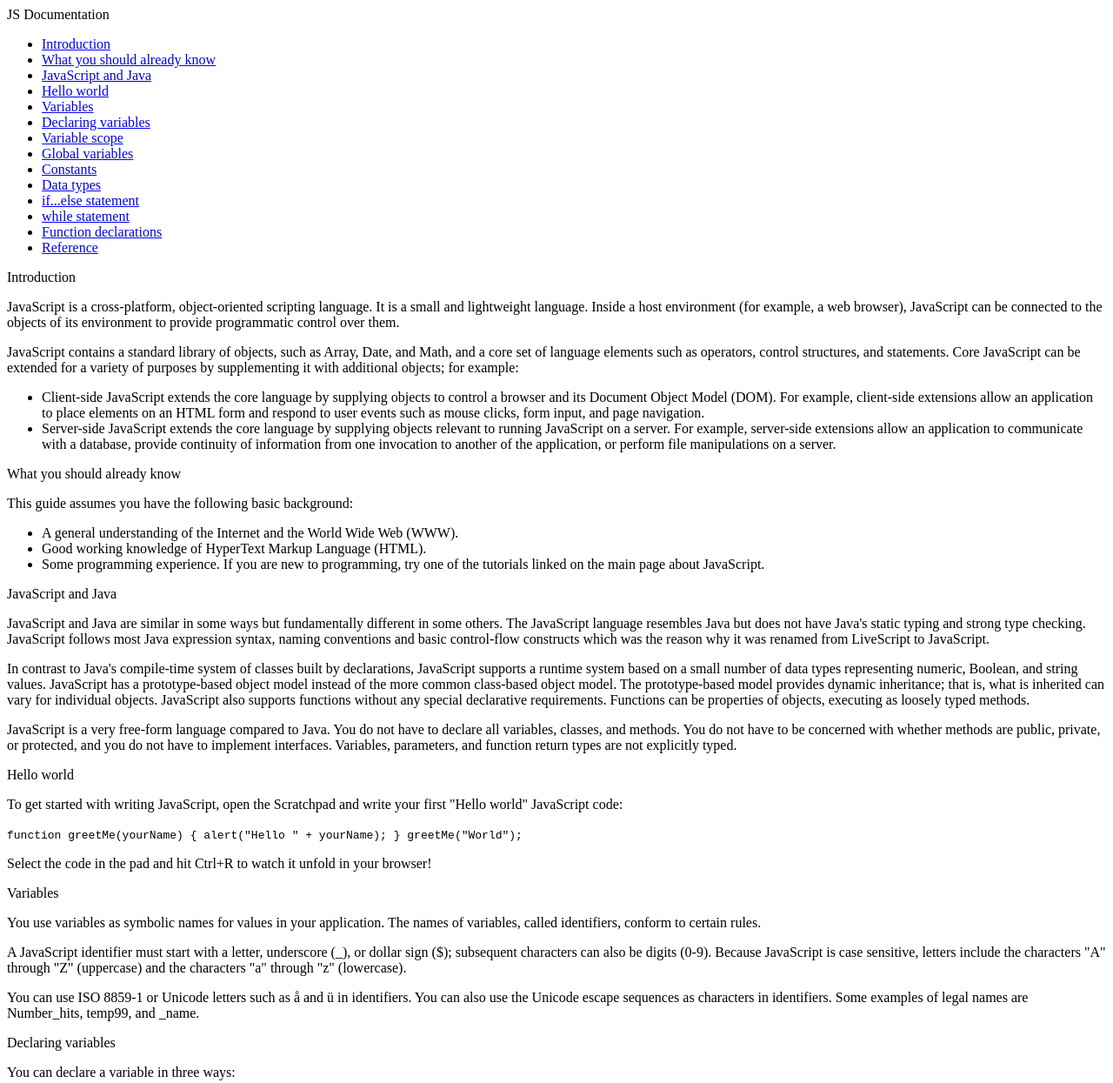
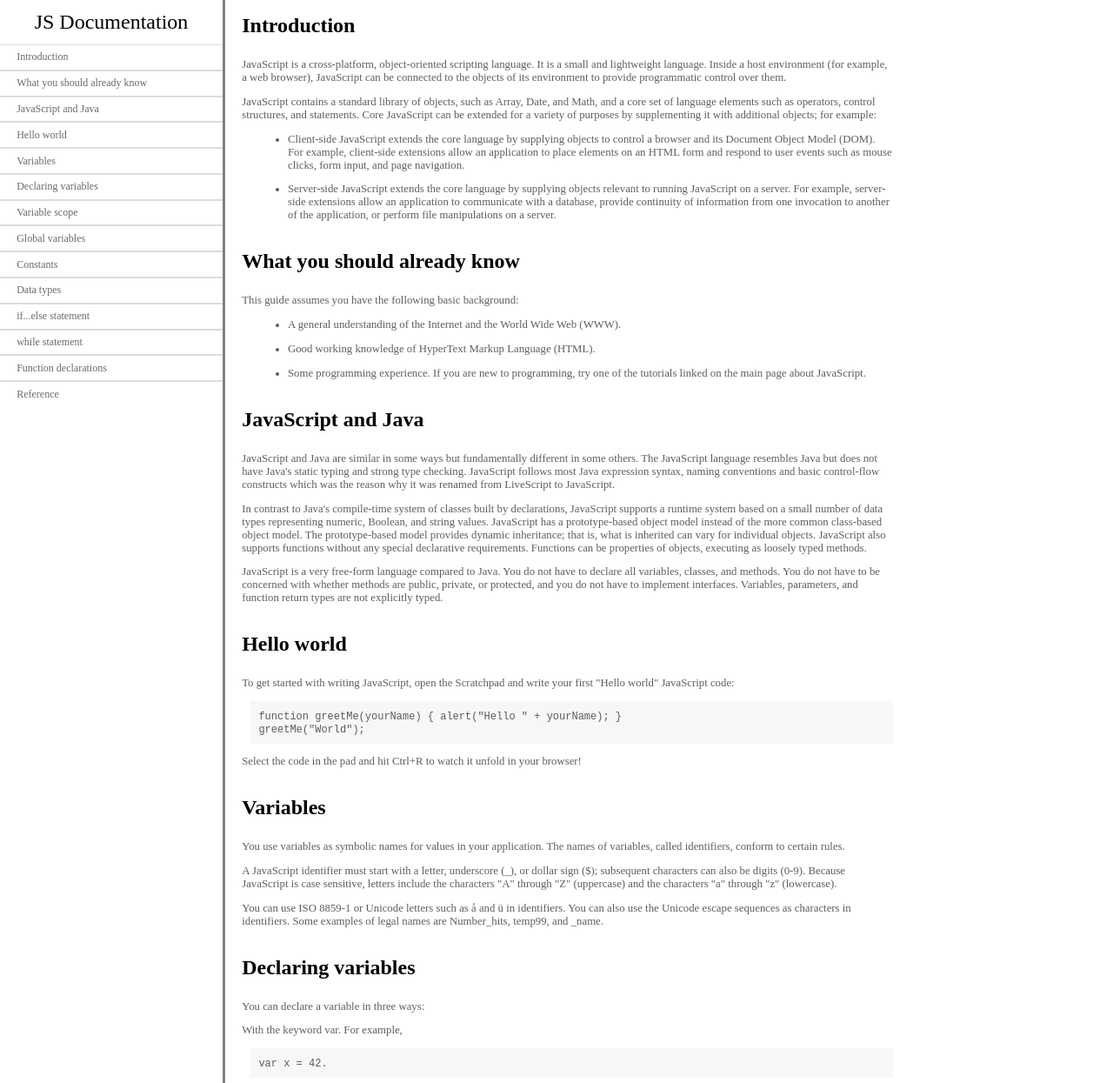
Before and after one commit to RohitLobo/traningRepo, a plain HTML site: page user_story_4/index.html in a window 1280 px wide. Shown: the top 1245 px of the page at 87% size. Drawn offline with Linux system fonts and the light colour scheme.

Commit message:
CSS+mobile_view+desktop_view

```diff
--- a/user_story_4/css/style.css
+++ b/user_story_4/css/style.css
@@ -0,0 +1,147 @@
+body{
+font-size: 0.80rem;
+margin:0;
+background-color: #FFFFFF;
+color:rgba(12, 12, 12, 0.664);
+}
+
+
+
+
+/*Typography*/
+
+header{
+    font-size: 1.5rem;
+    font-weight: 400;
+}
+
+.code-block{
+    font-size: 0.75rem;
+    font-family: monospace;
+}
+
+
+
+
+
+/*Layout*/
+.document-menu-title{
+    padding:0.5em;
+    text-align: center;
+    color:black;
+}
+
+.container-flex{
+    max-width:2000px;
+    width:100%;
+    /* border:2px red solid; */
+}
+
+#main-doc{
+    width:90%;
+
+}
+
+@media (min-width:550px){
+    .container-flex{
+        display:flex;
+    }
+
+    .container-nav{
+        width:20%;
+        border-right:3px solid gray;
+    }
+    .container-main{
+        width:65%;
+    }
+}
+
+/*navigation */
+#navbar{
+    height:250px;
+    width:100%;
+    overflow: auto;
+}
+
+#navbar ul {
+    padding:0;
+    margin:0;
+    border:0.5px solid black;
+}
+#navbar li {
+    list-style: none;
+    border-bottom:0.25px  solid gainsboro;
+    border-top: 0.25px  solid gainsboro;
+    margin:0;
+    padding:0;
+    padding:0.5em 1.5em;
+    text-align: left;
+
+}
+
+#navbar li:last-child{
+    border-bottom:0;
+}
+
+#navbar li:first-child{
+    border-top: 0.5px  solid rgb(19, 17, 17);
+}
+
+#navbar a{
+    text-decoration:none;
+    color: rgb(105, 105, 105);
+    font-size: 0.75rem;
+    font-weight: 400;
+}
+
+#navbar a:hover,#navbar a:focus {
+    text-decoration:none;
+    color: rgb(23, 23, 218);
+}
+
+@media (min-width:550px){
+    #navbar{
+        overflow:visible;
+
+    }
+
+    #navbar ul {
+        border:0;
+    }
+    #navbar li:first-child{
+        border-top: 0.25px  solid gainsboro;
+
+    }
+
+
+}
+/*Main-section*/
+
+.main-section{
+    padding: 0.25em 1.5em ;
+    margin-top:1em;
+    width: 100%;
+ }
+
+ .main-doc-title{
+    font-weight: bolder;
+    color:black;
+    margin-bottom:1em;
+
+ }
+
+.main-section li{
+        margin:1em 0 0 1em;
+}
+
+.code-container{
+    background-color: #F7F7F7;
+    padding: 0.75em;
+    margin-left:0.75em;
+}
+
+.code-block{
+
+    text-align: center;
+
+}
--- a/user_story_4/index.html
+++ b/user_story_4/index.html
@@ -8,7 +8,8 @@
     </head>
 
     <body>
-        <div class='container'></div>
+        <div class="container-flex">
+            <div class='container-nav'>
                 <nav id='navbar'>
                     <header class='document-menu-title'>JS Documentation</header>
                     <ul>
@@ -29,7 +30,9 @@
                     </ul>
                 </nav>  <!--/navbar-->
 
+            </div> <!--/container-->
 
+            <div class='container-main  '>
 
                 <main id='main-doc'>
                     <section class='main-section'>
@@ -70,8 +73,10 @@
                     <section class='main-section' >
                         <header class='main-doc-title ' id='Hello_world' >Hello world</header>
                         <p>To get started with writing JavaScript, open the Scratchpad and write your first "Hello world" JavaScript code:</p>
-                    <code class='code-block'>function greetMe(yourName) { alert("Hello " + yourName); }
-                        greetMe("World");</code>
+                        <div class='code-container'>
+                            <code class='code-block'>function greetMe(yourName) { alert("Hello " + yourName); }<br>greetMe("World");</code>
+                        </div>
+
                         <p>Select the code in the pad and hit Ctrl+R to watch it unfold in your browser!</p>
                     </section>
 
@@ -88,13 +93,19 @@
                         <header class='main-doc-title' id='Declaring_variables'>Declaring variables</header>
                         <p>You can declare a variable in three ways:</p>
                         <p>With the keyword var. For example,</p>
+                        <div class='code-container'>
                             <code class='code-block'>var x = 42.</code>
+                        </div>
                         <p>This syntax can be used to declare both local and global variables.</p>
                         <p>By simply assigning it a value. For example,</p>
+                        <div class='code-container'>
                             <code class='code-block'>x = 42.</code>
+                        </div>
                         <p>This always declares a global variable. It generates a strict JavaScript warning. You shouldn't use this variant.</p>
                         <p>With the keyword let. For example,</p>
+                        <div class='code-container'>
                             <code class='code-block'>let y = 13.</code>
+                        </div>
                         <p>This syntax can be used to declare a block scope local variable. See Variable scope below.</p>
                     </section>
 
@@ -104,10 +115,14 @@
                             When you declare a variable within a function, it is called a local variable, because it is available only within that function.</p>
                         <p>JavaScript before ECMAScript 2015 does not have block statement scope; rather, a variable declared within a block is local to the function (or global scope) that the block resides within.
                             For example the following code will log 5, because the scope of x is the function (or global context) within which x is declared, not the block, which in this case is an if statement.</p>
+                        <div class='code-container'>
                             <code class='code-block'>if (true) { var x = 5; } console.log(x); // 5</code>
+                        </div>
                         <p>This behavior changes, when using the let declaration introduced in ECMAScript 2015.</p>
+                        <div class='code-container'>
                             <code class='code-block'>if (true) { let y = 5; } console.log(y); // ReferenceError: y is not<br>
                             defined</code>
+                        </div>
                     </section>
 
                     <section class='main-section' >
@@ -123,15 +138,21 @@
                         <p>You can create a read-only, named constant with the const keyword.
                             The syntax of a constant identifier is the same as for a variable identifier:
                             it must start with a letter, underscore or dollar sign and can contain alphabetic, numeric, or underscore characters.</p>
+                            <div class='code-container'>
                                 <code class='code-block'>const PI = 3.14;</code>
+                            </div>
                         <p>A constant cannot change value through assignment or be re-declared while the script is running. It has to be initialized to a value.</p>
                         <p>The scope rules for constants are the same as those for let block scope variables. If the const keyword is omitted, the identifier is assumed to represent a variable.</p>
                         <p>You cannot declare a constant with the same name as a function or variable in the same scope. For example:</p>
+                        <div class='code-container'>
                             <code class='code-block'>// THIS WILL CAUSE AN ERROR function f() {}; const f = 5; // THIS WILL<br>
                                 CAUSE AN ERROR ALSO function f() { const g = 5; var g; //statements<br>
                             }</code>
+                        </div>
                         <p>However, object attributes are not protected, so the following statement is executed without problems.</p>
+                        <div class='code-container'>
                             <code class='code-block'>const MY_OBJECT = {"key": "value"}; MY_OBJECT.key = "otherValue";</code>
+                        </div>
                     </section>
 
 
@@ -159,7 +180,9 @@
                         <header class='main-doc-title' id='if...else_statement'>if...else statement</header>
                         <p>Use the if statement to execute a statement if a logical condition is true.
                             Use the optional else clause to execute a statement if the condition is false. An if statement looks as follows:</p>
+                        <div class='code-container'>
                             <code class='code-block'>if (condition) { statement_1; } else { statement_2; }</code>
+                        </div>
                         <p>condition can be any expression that evaluates to true or false. See Boolean for an explanation of what evaluates to true and false.
                             If condition evaluates to true, statement_1 is executed; otherwise, statement_2 is executed. statement_1 and statement_2 can be any statement, including further nested if statements.</p>
                         <p>You may also compound the statements using else if to have multiple conditions tested in sequence, as follows:</p>
@@ -168,29 +191,39 @@
                         <p>In the case of multiple conditions only the first logical condition which evaluates to true will be executed.
                             To execute multiple statements, group them within a block statement ({ ... }) .
                             In general, it's good practice to always use block statements, especially when nesting if statements:</p>
+                        <div class='code-container'>
                             <code class='code-block'>if (condition) { statement_1_runs_if_condition_is_true;<br>
                             statement_2_runs_if_condition_is_true; } else {<br>
                             statement_3_runs_if_condition_is_false;<br>
                             statement_4_runs_if_condition_is_false; }</code>
+                        </div>
                         <p>It is advisable to not use simple assignments in a conditional expression, because the assignment can be confused with equality when glancing over the code.
                             For example, do not use the following code:</p>
+                        <div class='code-container'>
                             <code class='code-block'>if (x = y) { /* statements here */ }</code>
+                        </div>
                         <p>If you need to use an assignment in a conditional expression, a common practice is to put additional parentheses around the assignment. For example:</p>
+                        <div class='code-container'>
                             <code class='code-block'>if ((x = y)) { /* statements here */ }</code>
+                        </div>
                     </section>
 
 
                     <section class='main-section' >
                         <header class='main-doc-title' id='while_statement'>while statement</header>
                         <p>A while statement executes its statements as long as a specified condition evaluates to true. A while statement looks as follows:</p>
+                        <div class='code-container'>
                             <code class='code-block'>while (condition) statement</code>
+                        </div>
                         <p>If the condition becomes false, statement within the loop stops executing and control passes to the statement following the loop.</p>
                         <p>The condition test occurs before statement in the loop is executed. If the condition returns true, statement is executed and the condition is tested again.
                             If the condition returns false, execution stops and control is passed to the statement following while.</p>
                         <p>To execute multiple statements, use a block statement ({ ... }) to group those statements.</p>
                         <p>Example:</p>
                         <p>The following while loop iterates as long as n is less than three:</p>
+                        <div class='code-container'>
                             <code class='code-block'>var n = 0; var x = 0; while (n < 3) { n++; x += n; }</code>
+                        </div>
                         <p>With each iteration, the loop increments n and adds that value to x. Therefore, x and n take on the following values:</p>
                         <ul>
                             <li>After the first pass: n = 1 and x = 1</li>
@@ -210,11 +243,15 @@
                             <li>The JavaScript statements that define the function, enclosed in curly brackets, { }.</li>
                         </ul>
                         <p>For example, the following code defines a simple function named square:</p>
+                        <div class='code-container'>
                             <code class='code-block'>function square(number) { return number * number; }</code>
+                        </div>
                         <p>The function square takes one argument, called number.
                             The function consists of one statement that says to return the argument of the function (that is, number) multiplied by itself.
-                        The return statement specifies the value returned by the function</p>
+                            The return statement specifies the value returned by the function.</p>
+                        <div class='code-container'>
                             <code class='code-block'>return number * number;</code>
+                        </div>
                         <p>Primitive parameters (such as a number) are passed to functions by value;
                             the value is passed to the function, but if the function changes the value of the parameter, this change is not reflected globally or in the calling function.</p>
 
@@ -233,6 +270,7 @@
 
 
             </div>
+        </div><!--container flex-->
     </body>
 
 </html>
```
Lines whose indentation alone changed are shown as unchanged.
